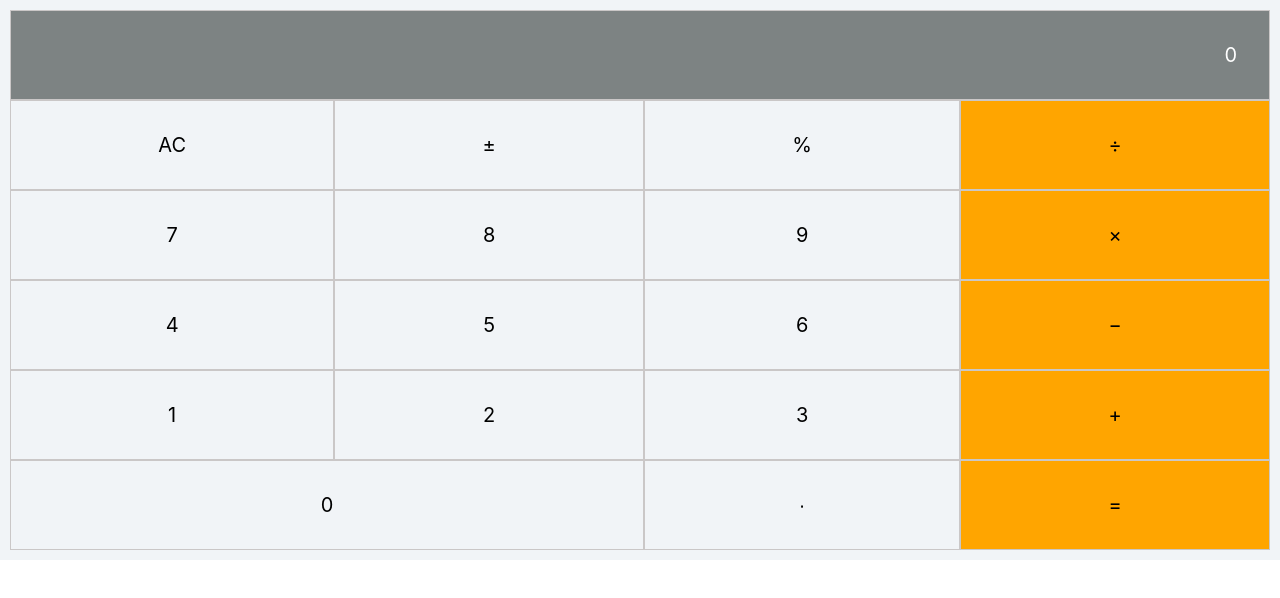
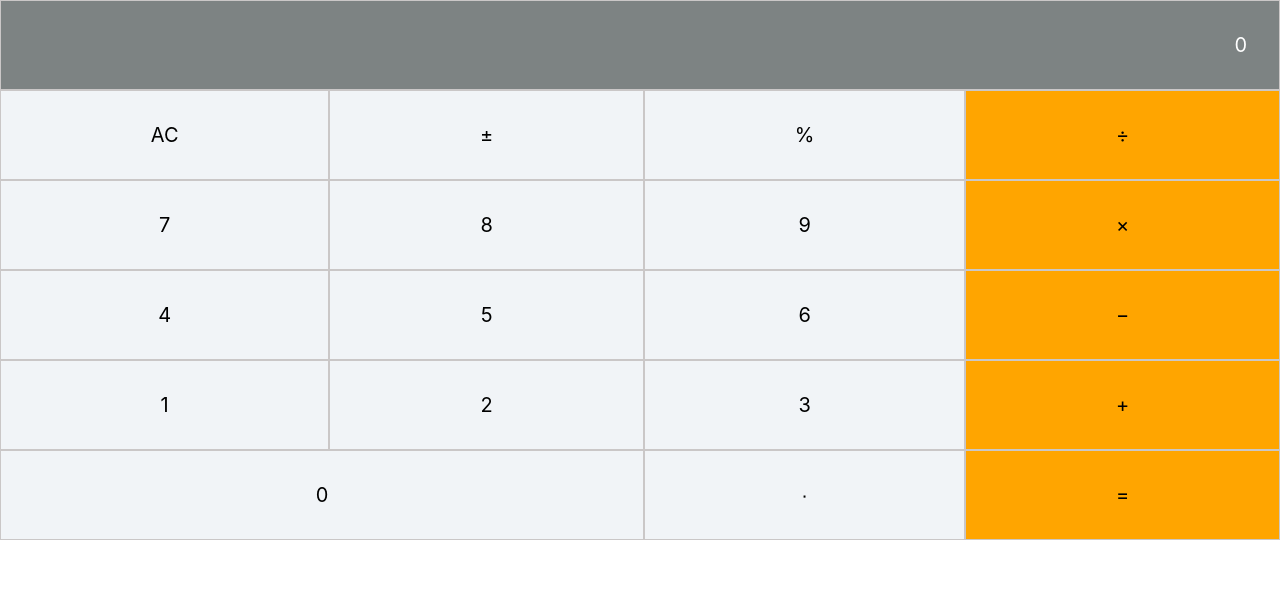
Before and after one commit to billionsjoel/math-magicians, a React (Create React App) app: page / in a window 1280 px wide. Shown: the top 598 px of the page. Built offline with nearby package versions, Linux system fonts and the light colour scheme.

Commit message:
Finish styling calculator component

```diff
--- a/package.json
+++ b/package.json
@@ -18,7 +18,8 @@
 	},
 	"eslintConfig": {
 		"extends": [
-			"react-app"
+			"react-app",
+			"react-app/jest"
 		]
 	},
 	"browserslist": {
--- a/src/App.css
+++ b/src/App.css
@@ -1,32 +1,3 @@
 .App {
   text-align: center;
 }
-
-.grid-container {
-  display: grid;
-  grid-template-columns: auto auto auto auto;
-  background-color: #f1f4f7;
-  padding: 10px;
-}
-
-.grid-item {
-  border: 0.2px solid #cac7c7;
-  text-align: center;
-  font-size: 20px;
-  padding: 2rem;
-}
-
-.item-1 {
-  grid-column: 1/5;
-  text-align: end;
-  color: #fff;
-  background-color: rgb(125, 131, 131);
-}
-
-.item-operations {
-  background-color: orange;
-}
-
-.item-zero {
-  grid-column: 1/3;
-}
--- a/src/App.js
+++ b/src/App.js
@@ -1,32 +1,5 @@
 import './App.css';
 
-function App() {
-  return (
-    <div className="App">
-      <div className="grid-container calc-container">
-        <div className="grid-item item-1 answer-field">0</div>
-        <div className="grid-item">AC</div>
-        <div className="grid-item">&#177;</div>
-        <div className="grid-item">%</div>
-        <div className="grid-item item-operations">&divide;</div>
-        <div className="grid-item">7</div>
-        <div className="grid-item">8</div>
-        <div className="grid-item">9</div>
-        <div className="grid-item item-operations">&times;</div>
-        <div className="grid-item">4</div>
-        <div className="grid-item">5</div>
-        <div className="grid-item">6</div>
-        <div className="grid-item item-operations">&minus;</div>
-        <div className="grid-item">1</div>
-        <div className="grid-item">2</div>
-        <div className="grid-item">3</div>
-        <div className="grid-item item-operations">&#43;</div>
-        <div className="grid-item item-zero">0</div>
-        <div className="grid-item">&#8729;</div>
-        <div className="grid-item item-operations">&#61;</div>
-      </div>
-    </div>
-  );
-}
+import Calculator from './components/Calculator';
 
-export default App;
+export default Calculator;
--- /dev/null
+++ b/src/components/Calculator.css
@@ -0,0 +1,31 @@
+.App {
+  text-align: center;
+}
+
+.grid-container {
+  display: grid;
+  grid-template-columns: auto auto auto auto;
+  background-color: #f1f4f7;
+}
+
+.grid-item {
+  border: 0.2px solid #cac7c7;
+  text-align: center;
+  font-size: 20px;
+  padding: 2rem;
+}
+
+.item-1 {
+  grid-column: 1/5;
+  text-align: end;
+  color: #fff;
+  background-color: rgb(125, 131, 131);
+}
+
+.item-operations {
+  background-color: orange;
+}
+
+.item-zero {
+  grid-column: 1/3;
+}
--- /dev/null
+++ b/src/components/Calculator.js
@@ -0,0 +1,40 @@
+import './Calculator.css';
+import React from 'react';
+
+class Calculator extends React.Component {
+  constructor(props) {
+    super(props);
+    this.state = 0;
+  }
+
+  render() {
+    return (
+      <div className="App">
+        <div className="grid-container calc-container">
+          <div className="grid-item item-1 answer-field">{this.state}</div>
+          <div className="grid-item">AC</div>
+          <div className="grid-item">&#177;</div>
+          <div className="grid-item">%</div>
+          <div className="grid-item item-operations">&divide;</div>
+          <div className="grid-item">7</div>
+          <div className="grid-item">8</div>
+          <div className="grid-item">9</div>
+          <div className="grid-item item-operations">&times;</div>
+          <div className="grid-item">4</div>
+          <div className="grid-item">5</div>
+          <div className="grid-item">6</div>
+          <div className="grid-item item-operations">&minus;</div>
+          <div className="grid-item">1</div>
+          <div className="grid-item">2</div>
+          <div className="grid-item">3</div>
+          <div className="grid-item item-operations">&#43;</div>
+          <div className="grid-item item-zero">0</div>
+          <div className="grid-item">&#8729;</div>
+          <div className="grid-item item-operations">&#61;</div>
+        </div>
+      </div>
+    );
+  }
+}
+
+export default Calculator;
--- a/src/index.js
+++ b/src/index.js
@@ -1,17 +1,11 @@
 import React from 'react';
 import ReactDOM from 'react-dom';
 import './index.css';
-import App from './App';
-import reportWebVitals from './reportWebVitals';
+import Calculator from './App';
 
 ReactDOM.render(
-	<React.StrictMode>
-		<App />
-	</React.StrictMode>,
-	document.getElementById('root')
+  <React.StrictMode>
+    <Calculator />
+  </React.StrictMode>,
+  document.getElementById('root'),
 );
-
-// If you want to start measuring performance in your app, pass a function
-// to log results (for example: reportWebVitals(console.log))
-// or send to an analytics endpoint. Learn more: https://bit.ly/CRA-vitals
-reportWebVitals();
```
